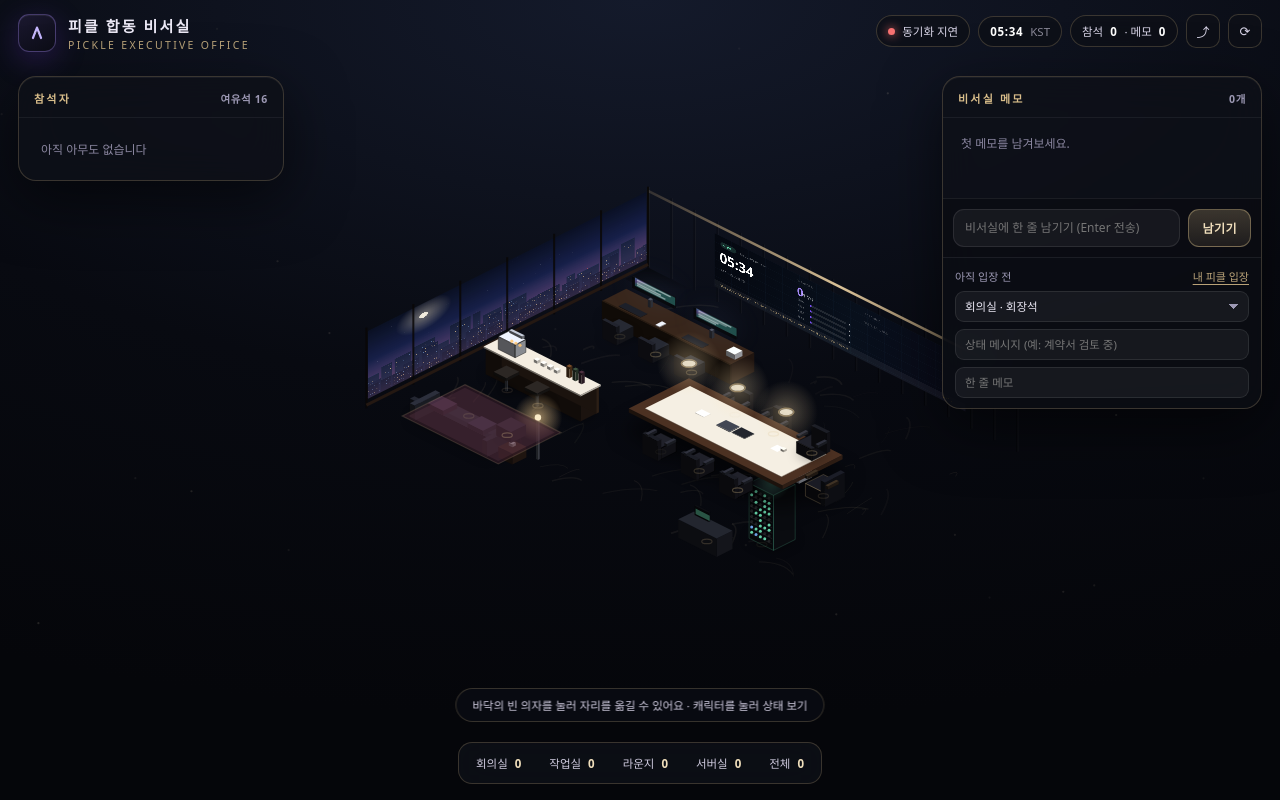
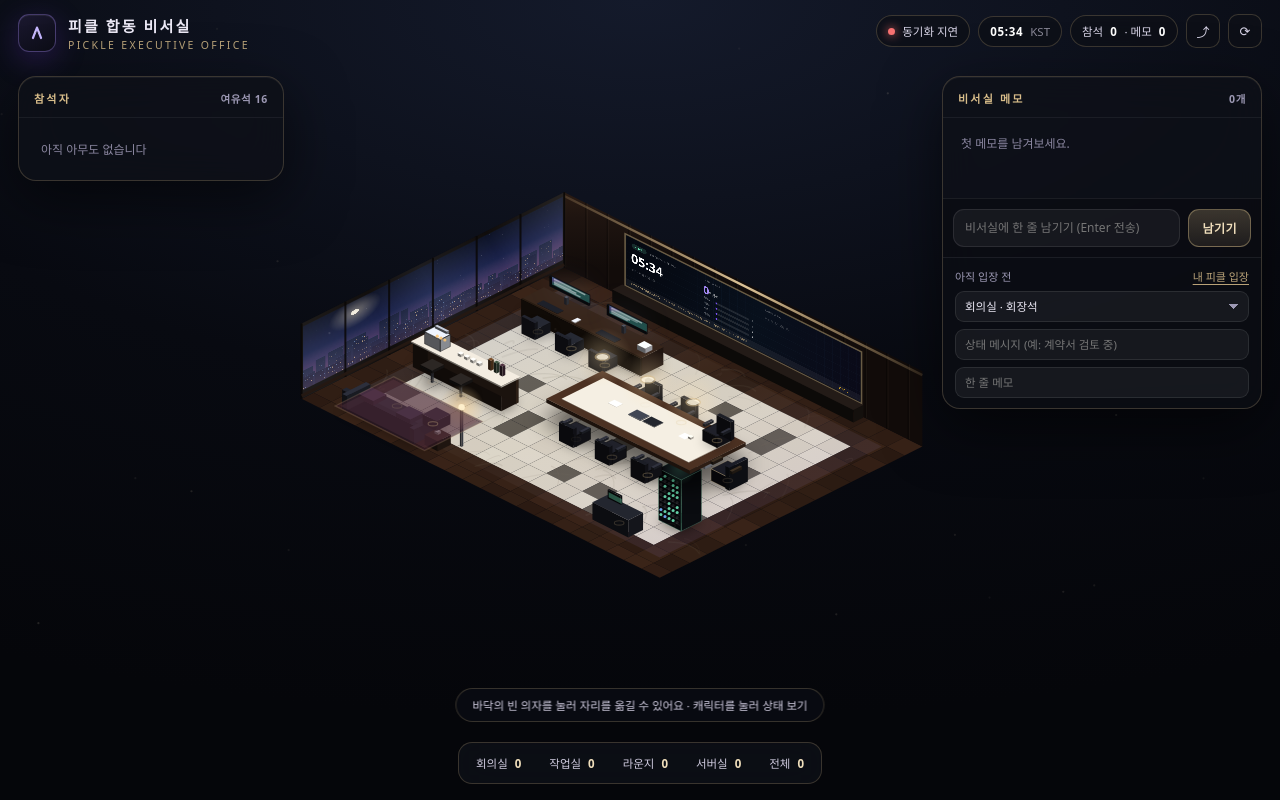
Before and after one commit to k61667-wq/pickle-executive-office, a plain HTML site: page index.html in a window 1280 px wide. Drawn offline with Linux system fonts and the light colour scheme; animation ran at ten frames a second.

Commit message:
fix: 배경 캐시 렌더 타깃 수정, 화면 맞춤 계산 개선

```diff
--- a/index.html
+++ b/index.html
@@ -259,13 +259,26 @@ function layout() {
   DPR = Math.min(window.devicePixelRatio || 1, 2);
   canvas.width = Math.round(VW * DPR); canvas.height = Math.round(VH * DPR);
   canvas.style.width = VW + 'px'; canvas.style.height = VH + 'px';
-  const spanX = ROOM.w + ROOM.d;
-  const spanY = spanX * 0.5 + ROOM.wall;
-  const padX = VW > 980 ? 0.52 : 0.86;   // 좌우 패널 고려
-  S = Math.min((VW * padX) / spanX, (VH * 0.74) / spanY);
-  S = Math.max(16, Math.min(S, 62));
-  OX = VW * (VW > 980 ? 0.5 : 0.5) + (VW > 980 ? 8 : 0);
-  OY = VH * 0.5 - (ROOM.w + ROOM.d) * 0.25 * S + ROOM.wall * S * 0.42;
+  // 그릴 수 있는 자유 영역(좌·우 패널 제외)
+  const wide = VW > 1040;
+  const free = wide
+    ? { x0: 292, x1: VW - 348, y0: 66, y1: VH - 96 }
+    : { x0: 10, x1: VW - 10, y0: 58, y1: VH * 0.62 };
+  const fw = Math.max(120, free.x1 - free.x0), fh = Math.max(120, free.y1 - free.y0);
+  // S=40 기준 바운딩 박스
+  const ref = 40, pts = [];
+  [[0, 0], [ROOM.w, 0], [ROOM.w, ROOM.d], [0, ROOM.d]].forEach(([x, y]) => {
+    pts.push([(x - y) * ref, (x + y) * 0.5 * ref]);
+    pts.push([(x - y) * ref, (x + y) * 0.5 * ref - ROOM.wall * ref]);
+  });
+  const mnX = Math.min(...pts.map(p => p[0])), mxX = Math.max(...pts.map(p => p[0]));
+  const mnY = Math.min(...pts.map(p => p[1])), mxY = Math.max(...pts.map(p => p[1]));
+  const bw0 = mxX - mnX, bh0 = mxY - mnY;
+  S = Math.min(fw / bw0, fh / bh0) * ref * 0.97;
+  S = Math.max(14, Math.min(S, 78));
+  const k = S / ref;
+  OX = free.x0 + (fw - bw0 * k) / 2 - mnX * k;
+  OY = free.y0 + (fh - bh0 * k) / 2 - mnY * k;
   buildScene();
 }
 
@@ -289,13 +302,14 @@ function mix(a, b, t) {
 function rnd(i) { const x = Math.sin(i * 127.1 + 311.7) * 43758.5453; return x - Math.floor(x); }
 
 /* ---------- 기본 도형 ---------- */
+let TC = ctx;   // 현재 그리기 대상(배경 캐시 / 화면)
 function poly(pts, fill, stroke, lw) {
-  ctx.beginPath();
-  ctx.moveTo(pts[0][0], pts[0][1]);
-  for (let i = 1; i < pts.length; i++) ctx.lineTo(pts[i][0], pts[i][1]);
-  ctx.closePath();
-  if (fill) { ctx.fillStyle = fill; ctx.fill(); }
-  if (stroke) { ctx.strokeStyle = stroke; ctx.lineWidth = lw || 1; ctx.stroke(); }
+  TC.beginPath();
+  TC.moveTo(pts[0][0], pts[0][1]);
+  for (let i = 1; i < pts.length; i++) TC.lineTo(pts[i][0], pts[i][1]);
+  TC.closePath();
+  if (fill) { TC.fillStyle = fill; TC.fill(); }
+  if (stroke) { TC.strokeStyle = stroke; TC.lineWidth = lw || 1; TC.stroke(); }
 }
 /* 박스: x,y 평면 사각형, h 높이, z0 시작 높이 */
 function isoBox(x, y, w, d, h, z0, base, opt = {}) {
@@ -318,10 +332,10 @@ function isoBox(x, y, w, d, h, z0, base, opt = {}) {
 }
 function groundShadow(x, y, w, d, alpha = 0.5) {
   const A = project(x, y), B = project(x + w, y), Cc = project(x + w, y + d), D = project(x, y + d);
-  ctx.save();
-  ctx.filter = 'blur(6px)';
+  TC.save();
+  TC.filter = 'blur(6px)';
   poly([A, B, Cc, D], `rgba(0,0,0,${alpha})`);
-  ctx.restore();
+  TC.restore();
 }
 
 /* ============================================================
@@ -398,6 +412,7 @@ function buildBG() {
   bg.width = Math.round(VW * DPR); bg.height = Math.round(VH * DPR);
   bgc.setTransform(DPR, 0, 0, DPR, 0, 0);
   bgc.clearRect(0, 0, VW, VH);
+  TC = bgc;
 
   const W = ROOM.w, D = ROOM.d, H = ROOM.wall;
 
@@ -510,6 +525,7 @@ function buildBG() {
     bgc.lineTo(p1[0], p1[1]); bgc.lineTo(p2[0], p2[1]);
     bgc.closePath(); bgc.fill();
   }
+  TC = ctx;
 }
 
 /* ============================================================
@@ -531,9 +547,9 @@ function buildItems() {
   const TX = 5.95, TY = 4.35, TW = 6.0, TD = 2.35;
   add(TX + TW + TD, () => {
     // 그림자
-    ctx.save(); ctx.filter = 'blur(10px)';
+    TC.save(); TC.filter = 'blur(10px)';
     poly([project(TX - .1, TY - .1), project(TX + TW + .15, TY - .1), project(TX + TW + .15, TY + TD + .15), project(TX - .1, TY + TD + .15)], 'rgba(0,0,0,.55)');
-    ctx.restore();
+    TC.restore();
     // 크롬 베이스
     isoBox(TX + 0.55, TY + 0.65, 0.5, 0.5, 0.68, 0, '#8b8f99', {topK: 1.4});
     isoBox(TX + TW - 1.05, TY + 0.65, 0.5, 0.5, 0.68, 0, '#8b8f99', {topK: 1.4});
@@ -996,6 +1012,7 @@ function drawPickle(a, px, py, t) {
 let t0 = performance.now();
 function frame(now) {
   const t = (now - t0) / 1000;
+  TC = ctx;
   ctx.setTransform(DPR, 0, 0, DPR, 0, 0);
   ctx.clearRect(0, 0, VW, VH);
 
```
